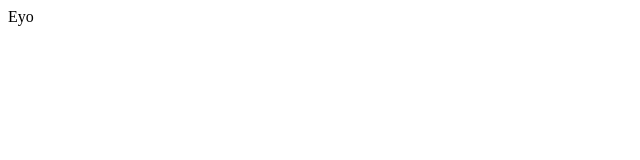
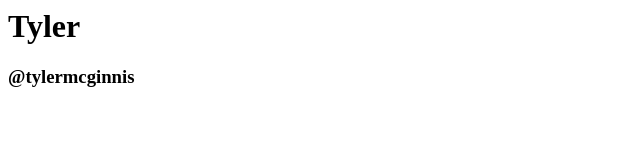
Before and after one commit to enkhbateddie/reactjs-Bootcamp, a plain HTML site: page index.html in a window 1280 px wide. Shown: the whole page, without its empty margins (0-640 px from the left). Drawn offline with nearby package versions, Linux system fonts and the light colour scheme.

Commit message:
initial commit

```diff
--- a/index.html
+++ b/index.html
@@ -6,11 +6,41 @@
     <meta http-equiv="X-UA-Compatible" content="ie=edge">
     <title>Done</title>
     <script crossorigin src="https://unpkg.com/react@16/umd/react.development.js"></script>
+    <script crossorigin src="https://unpkg.com/react-dom@16/umd/react-dom.development.js"></script>
 </head>
 
 <body>
     <div id='app'>Eyo</div>
     <script>
+        const name = 'Tyler'
+        const handle = '@tylermcginnis';
+
+
+        const nameElement = React.createElement(
+            'h1',
+            null,
+            name
+        )
+
+        const handleElement = React.createElement(
+            'h3',
+            null,
+            handle
+        )
+
+        const wrapperElement = React.createElement(
+            'div', {
+                id: 'container'
+            },
+            nameElement,
+            handleElement
+        )
+
+        console.log('wrapperElement', wrapperElement)
+        ReactDOM.render(
+            wrapperElement,
+            document.getElementById('app')
+        )
     </script>
 </body>
 
```
